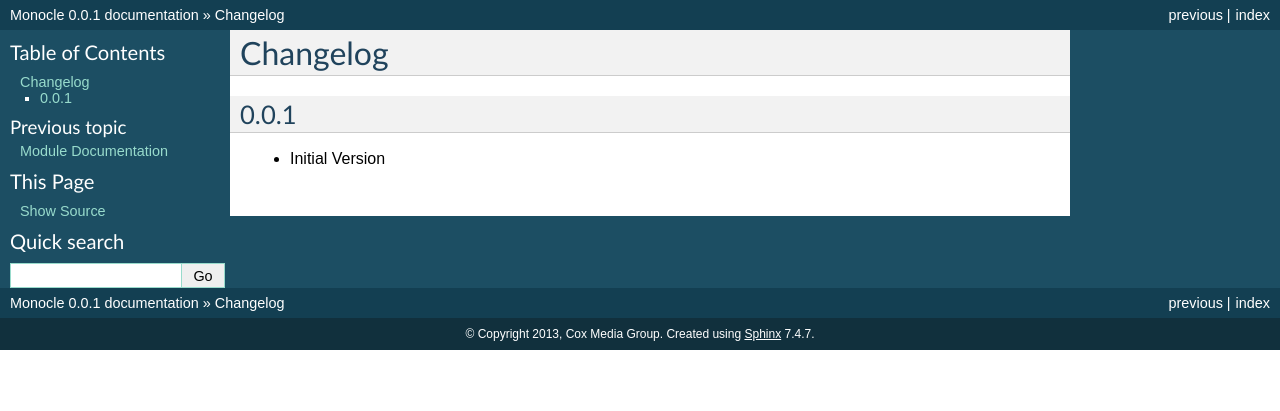
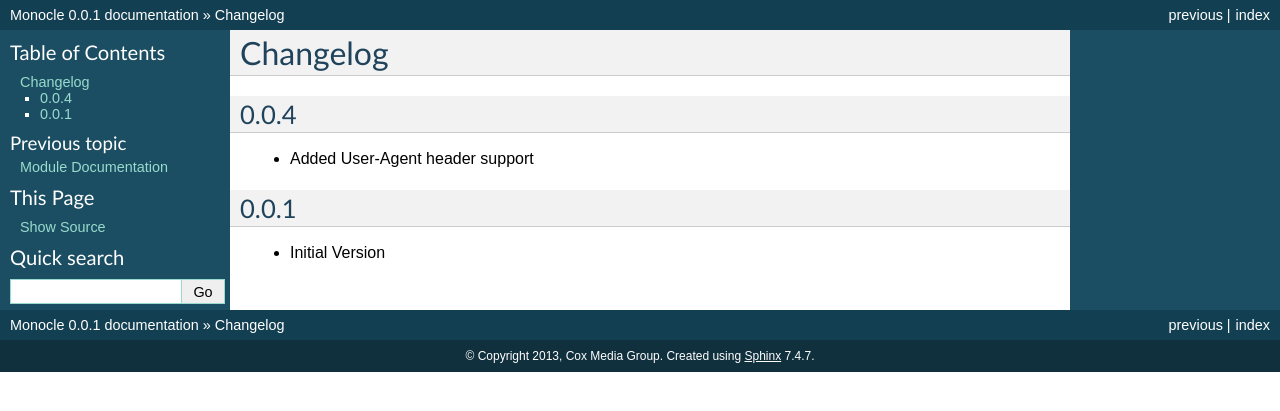
Before and after one commit to shaunduncan/django-monocle, a Sphinx documentation site: the page built from docs/source/changelog.rst, in a window 1280 px wide. Shown: the top 411 px of the page. Built offline with Sphinx 7.4.7, drawn with Linux system fonts in a browser that asks for light colours.

Commit message:
updated changelog

```diff
--- a/docs/source/changelog.rst
+++ b/docs/source/changelog.rst
@@ -3,6 +3,10 @@
 Changelog
 =========
 
+0.0.4
+-----
+
+* Added User-Agent header support
 
 0.0.1
 -----
```
